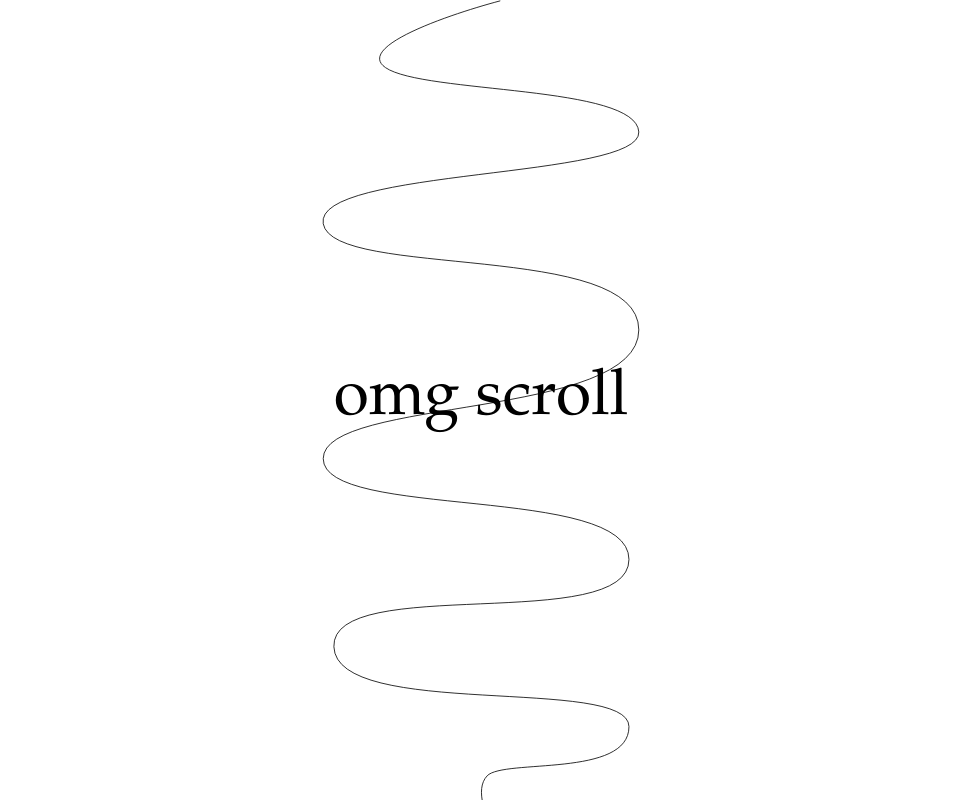
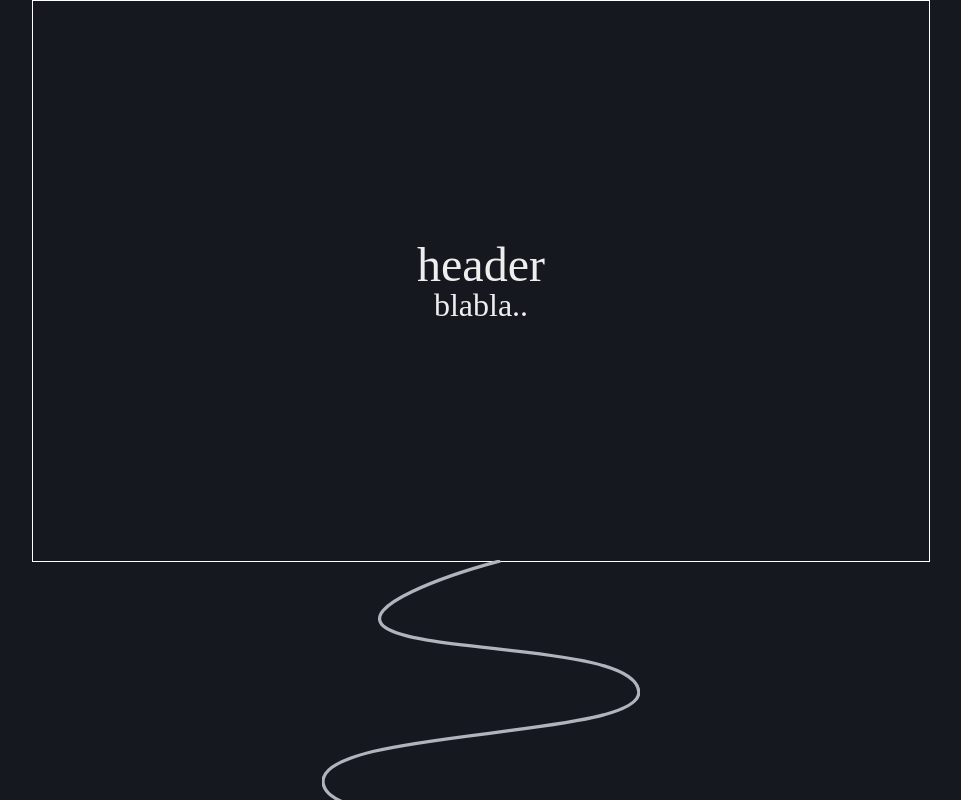
Before and after one commit to choseonghwan91/dev-road, a Next.js app: page /main in a window 1280 px wide. Shown: the top 800 px of the page, without its empty margins (159-1120 px from the left). Built offline with nearby package versions, Linux system fonts and the light colour scheme.

Commit message:
:lipstick: roadmap contents layout

```diff
--- a/pages/main.tsx
+++ b/pages/main.tsx
@@ -4,28 +4,23 @@ import styles from "../src/styles/Home.module.scss";
 export default function Main() {
   return (
     <div className={styles.roadMap}>
+      <div className={styles.intro}>
+        <h1>header</h1>
+        <h3>blabla..</h3>
+      </div>
       <div className={styles.lineContainer}>
         <svg
           viewBox="0 0 388 976"
           fill="none"
           preserveAspectRatio="xMidYMax meet"
+          strokeWidth={4}
         >
           <path
             d="M217.5 1C155.333 17.5 40.2999 56.9 77.4999 82.5C124 114.5 383.5 103.5 386.5 161C389.5 218.5 -10.4999 205 1.50006 273C13.5001 341 386.5 293.5 386.5 402.5C386.5 511.5 1.50006 484.5 1.50006 559.5C1.50006 634.5 374.5 590.5 374.5 682.5C374.5 774.5 11.5 699.5 14.5 789C17.5 878.5 374.5 824 374.5 886.5C374.5 949 221.5 925.5 201.5 946.5C185.5 963.3 200.833 998.833 210.5 1014.5"
-            stroke="black"
+            stroke="#b1b4bc"
           />
         </svg>
       </div>
-      <section className="one">
-        <h1 className="scroll" data-rate=".2" date-direction="vertical">
-          omg scroll
-        </h1>
-      </section>
-      <section className="two">
-        <h1 className="scroll" data-rate=".2" date-direction="vertical">
-          omg scroll
-        </h1>
-      </section>
     </div>
   );
 }
--- a/src/styles/Home.module.scss
+++ b/src/styles/Home.module.scss
@@ -1,19 +1,37 @@
 @import "./color.module";
 
 .roadMap {
+  width: 100%;
+  height: 100%;
+  .intro {
+    display: flex;
+    flex-direction: column;
+    justify-content: center;
+    align-items: center;
+    width: 70%;
+    height: 35rem;
+    border: 1px solid white;
+    margin: 0 auto;
+    h1 {
+      font-size: $font-large;
+    }
+    h3 {
+      font-size: $font-small;
+    }
+  }
+
   .lineContainer {
-    position: fixed;
-    top: 0;
+    position: absolute;
+    top: 35rem;
     left: 50%;
     transform: translateX(-50%);
     width: 80%;
-    height: 100%;
+    height: 100vh;
     text-align: center;
-    overflow: hidden;
 
     svg {
       display: inline-block;
-      height: 100%;
+      height: 100vh;
     }
   }
 
--- a/src/styles/color.module.scss
+++ b/src/styles/color.module.scss
@@ -1 +1,9 @@
 $color-link: #0070f3;
+$background: #15181f;
+$font-color: #eeeeee;
+$grey: #474651;
+
+$font-large: 3rem;
+$font-medium: 2.5rem;
+$font-small: 2rem;
+$font-basic: 1.5rem;
--- a/src/styles/globals.scss
+++ b/src/styles/globals.scss
@@ -2,6 +2,7 @@
    v2.0 | 20110126
    License: none (public domain)
 */
+@import "./color.module";
 
 html,
 body,
@@ -144,6 +145,9 @@ table {
 }
 
 body {
-  height: 500vh;
+  width: 100%;
+  height: 100%;
+  background-color: $background;
+  color: $font-color;
   margin: 0;
 }
```
